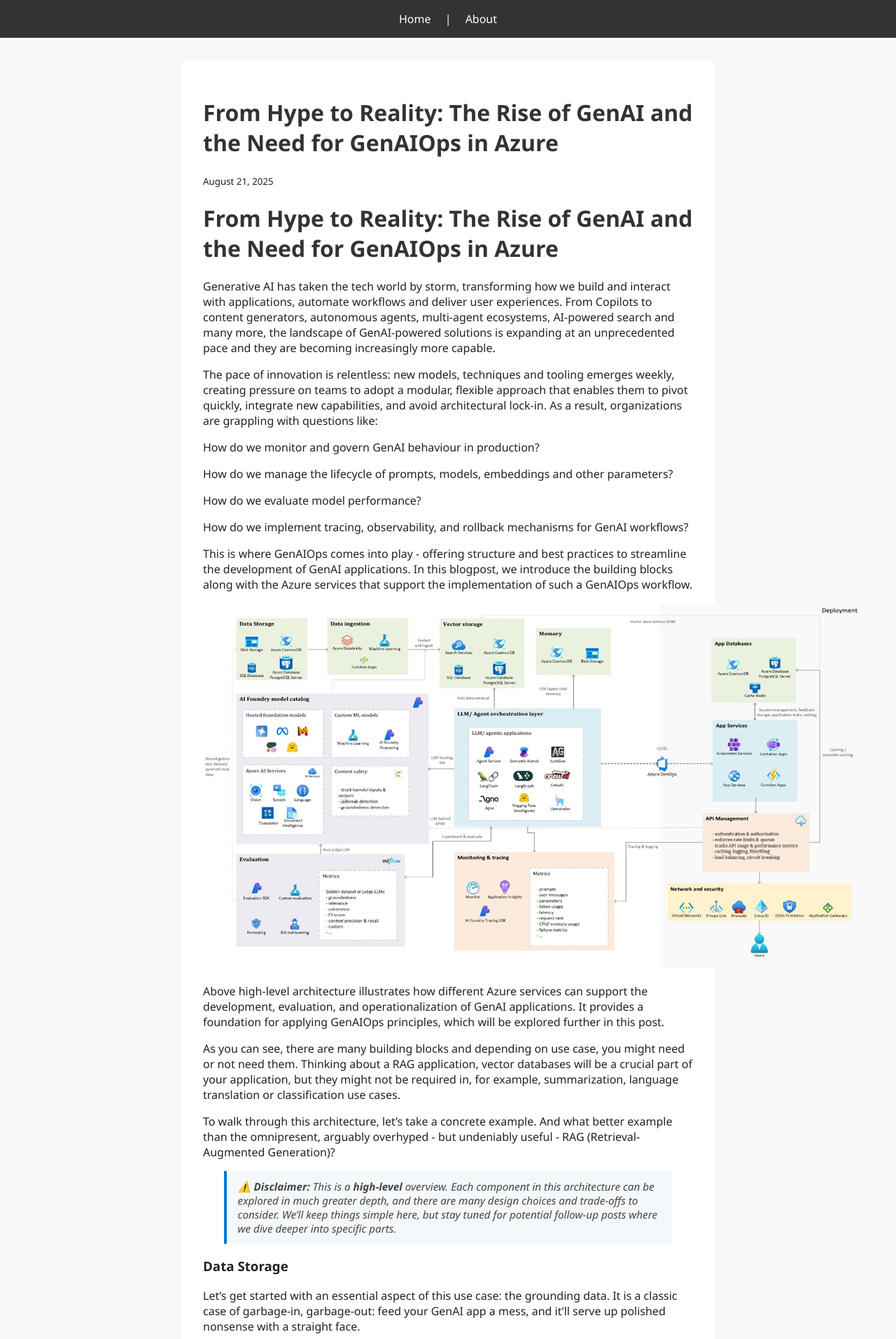
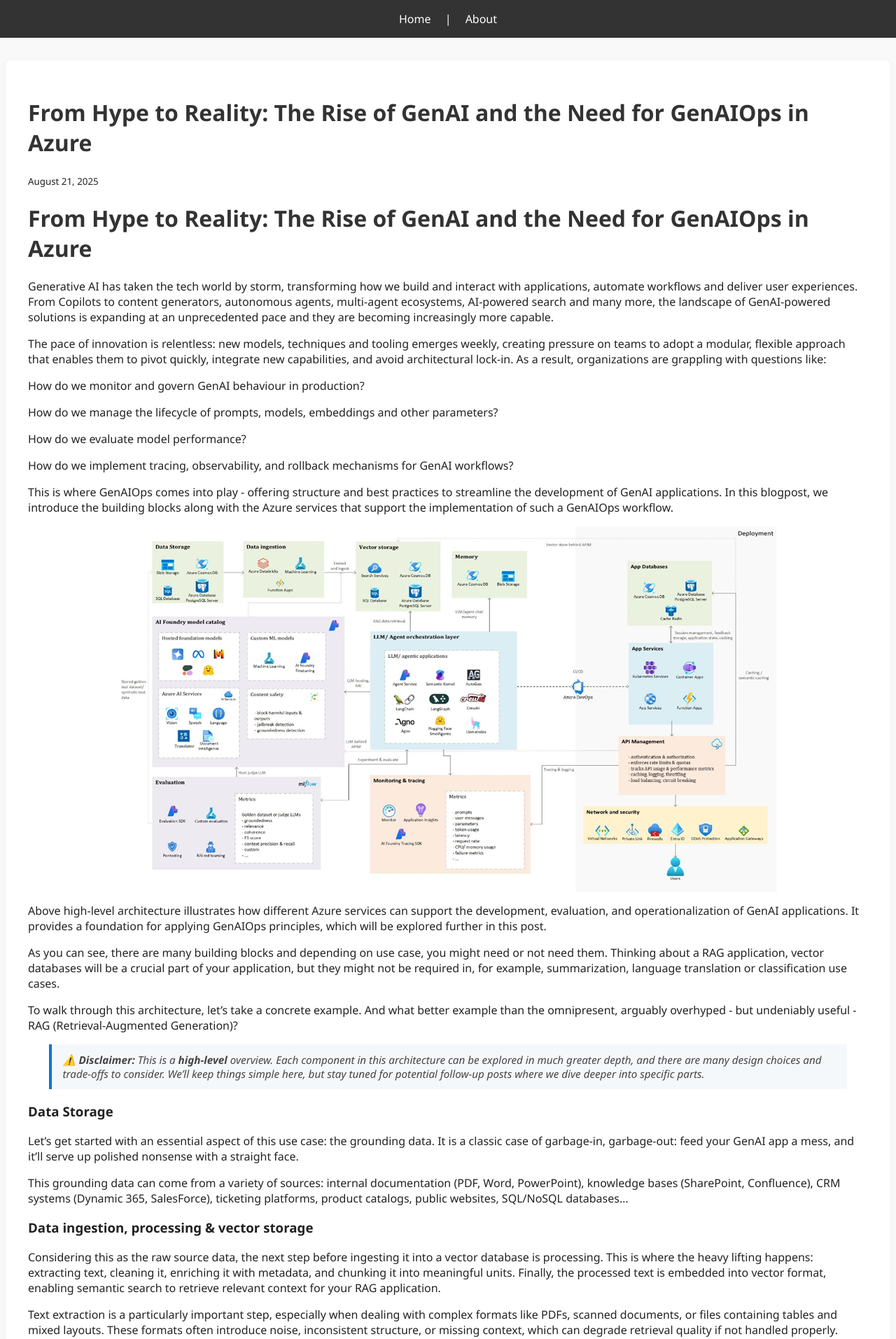
Before and after one commit to silkeplessers/silkeplessers.github.io, a Jekyll site: the page built from _posts/2025-08-21-GenAIOps_in_Azure.md, in a window 1280 px wide. Shown: the top 1913 px of the page at 70% size. Built offline with Jekyll 4.4.1, drawn with Linux system fonts in a browser that asks for light colours; some of the changed text lies outside the part shown.

Commit message:
update style

```diff
--- a/_posts/2025-08-21-GenAIOps_in_Azure.md
+++ b/_posts/2025-08-21-GenAIOps_in_Azure.md
@@ -48,7 +48,7 @@ At this stage, it’s important to carefully design your index structure. For Az
 
 With the core fields now being defined, next, it is useful to consider what metadata to include. Metadata not only enables contextual filtering and personalization, but also supports traceability: for example, storing the source URL, page number, or document ID helps users understand where the information came from. This is notably valuable in enterprise and compliance-focused scenarios, where sourcing and transparency matter.
 
-Once the index structure and vector database have been decided, we can begin the ingestion process. As shown in the diagram, we use AI Foundry to host the embedding model that will vectorize the cleaned text data. This could be an Azure OpenAI embedding model, or alternatives like Cohere or Hugging Face models such as sentence-transformers. For a comparison of model performance, check out the <a href=https://huggingface.co/spaces/mteb/leaderboard>MTEB leaderboard.</a>
+Once the index structure and vector database have been decided, we can begin the ingestion process. As shown in the diagram, we use AI Foundry to host the embedding model that will vectorize the cleaned text data. This could be an Azure OpenAI embedding model, or alternatives like Cohere or Hugging Face models such as sentence-transformers. For a comparison of model performance, check out the [MTEB leaderboard](https://huggingface.co/spaces/mteb/leaderboard).
 
 <div class="note">
 💡<b> Note</b>: Choosing an embedding model involves a trade-off between retrieval accuracy, latency, and costs. Larger models generally yield better semantic understanding and retrieval performance, but may result in higher latency, increased computational overhead, and larger storage requirements in your vector database.
@@ -146,7 +146,7 @@ They also support session management, particularly in chat-based interfaces, by
 
 Additionally, these services facilitate (semantic) caching. By caching model responses and user queries, the system can reduce latency, improve throughput and lower operational costs - since previously generated answers can be reused without invoking the LLM again. Semantic caching goes a step further by recognizing similar queries and reusing previously generated responses, even if the input is not identical.
 
-### <a href=https://learn.microsoft.com/en-us/azure/api-management/genai-gateway-capabilities> API Management </a>
+## API Management
 
 Finally, once the web application has been deployed, it is typically placed behind Azure API Management (APIM) to provide a secure and scalable interface for interacting with backend services. APIM acts as a centralized gateway that abstracts the complexity of service endpoints and introduces a layer of governance and control.
 
--- a/assets/style.css
+++ b/assets/style.css
@@ -30,7 +30,7 @@ nav a:hover {
     text-decoration: underline;
 }
 main {
-  max-width: 700px;
+    max-width: 1200px;
     margin: 2em auto;
     background: #fff;
     padding: 2em;
@@ -52,3 +52,9 @@ ul {
 ul li {
     margin-bottom: 1em;
 }
+img {
+    max-width: 100%;
+    height: auto;
+    display: block;
+    margin: 1em auto;
+}
```
Also changed, not shown: _posts/2025-08-20-test-post.md (deleted, +0 -8 lines). Lines whose indentation alone changed are shown as unchanged.
